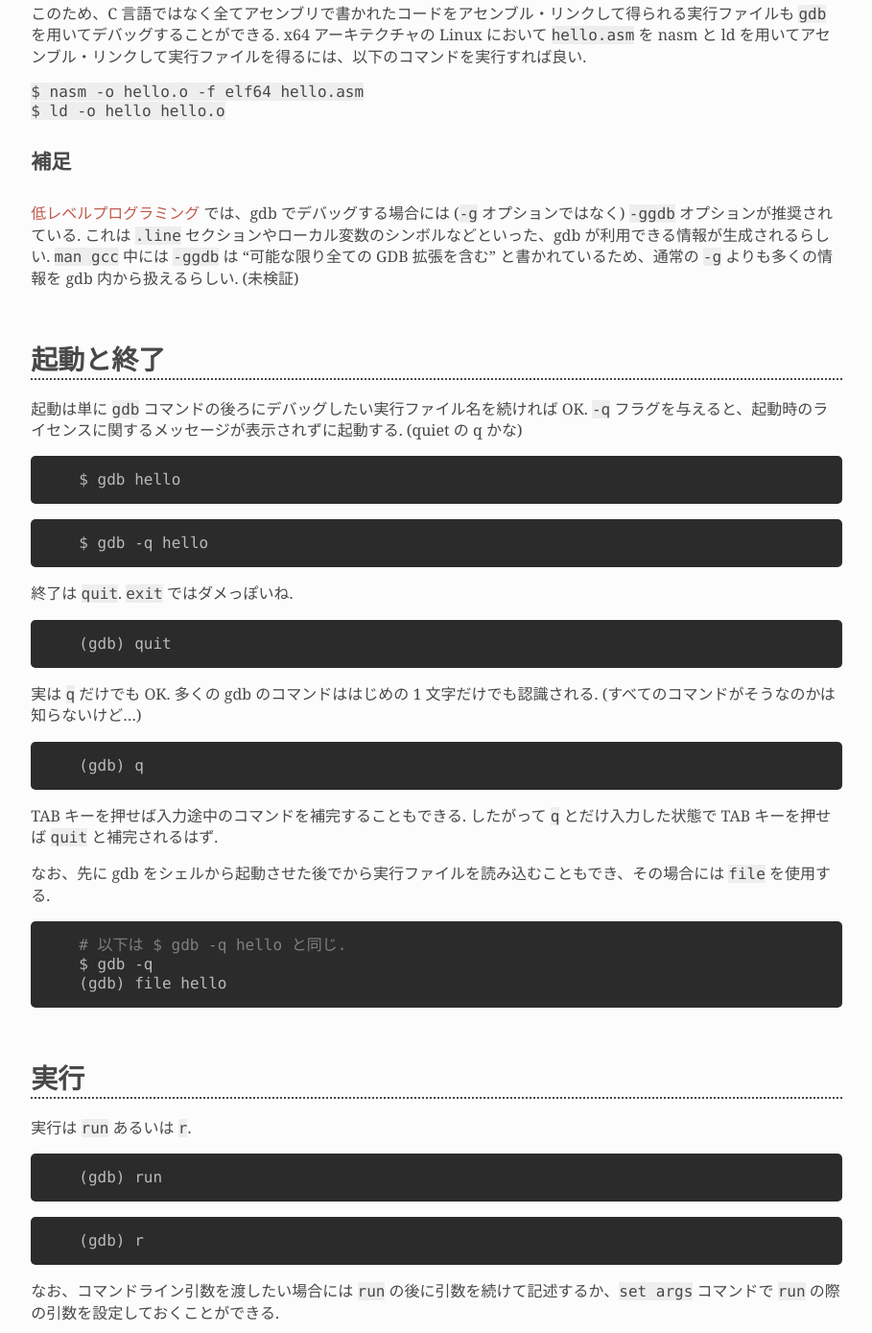
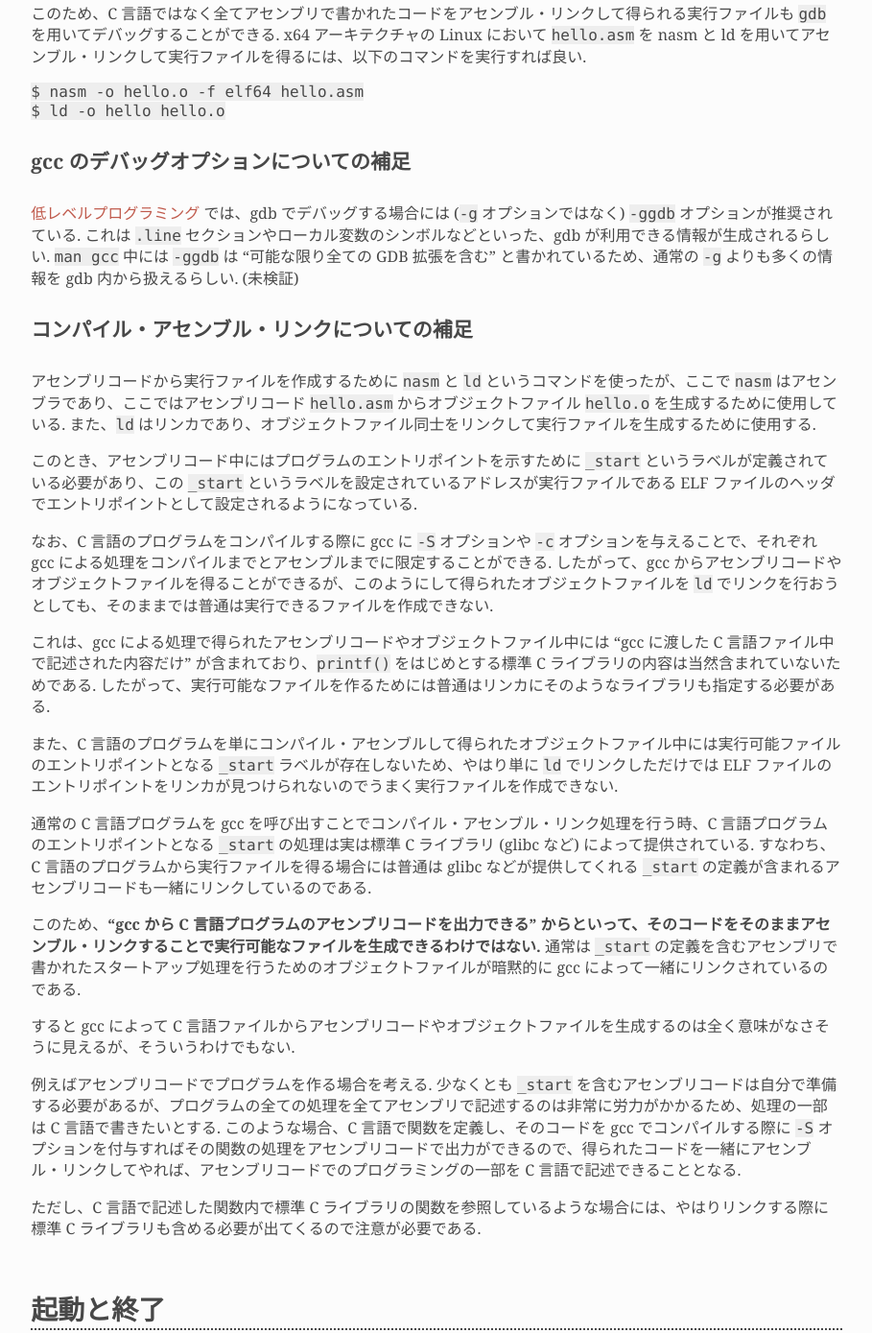
Before and after one commit to AnnPin/annpin.github.io, a plain HTML site: page posts/18/07/16/gdb-commands/index.html in a window 1280 px wide. Shown: the part 731-2120 px from the top of the page at 96% size, without its empty margins (189-1098 px from the left). Drawn offline with nearby package versions, Linux system fonts and the light colour scheme.

Commit message:
Update articles.

```diff
--- a/posts/18/07/16/gdb-commands/index.html
+++ b/posts/18/07/16/gdb-commands/index.html
@@ -463,7 +463,7 @@ Darcula color scheme from the JetBrains family of IDEs
       <p class="footnote">
 
       Created: <time class="">2018/07/16 07:47</time><br>
-      Last Update: <time class="">2018/07/30 04:45</time>
+      Last Update: <time class="">2018/07/30 05:37</time>
 
 
 
@@ -509,11 +509,39 @@ x64 アーキテクチャの Linux において <code>hello.asm</code> を nasm
 $ ld -o hello hello.o
 </code></pre>
 
-<h4 id="補足">補足</h4>
+<h4 id="gcc-のデバッグオプションについての補足">gcc のデバッグオプションについての補足</h4>
 
 <p><a href="https://www.amazon.co.jp/dp/4798155039">低レベルプログラミング</a> では、gdb でデバッグする場合には (<code>-g</code> オプションではなく) <code>-ggdb</code> オプションが推奨されている.
 これは <code>.line</code> セクションやローカル変数のシンボルなどといった、gdb が利用できる情報が生成されるらしい.
 <code>man gcc</code> 中には <code>-ggdb</code> は &ldquo;可能な限り全ての GDB 拡張を含む&rdquo; と書かれているため、通常の <code>-g</code> よりも多くの情報を gdb 内から扱えるらしい. (未検証)</p>
+
+<h4 id="コンパイル-アセンブル-リンクについての補足">コンパイル・アセンブル・リンクについての補足</h4>
+
+<p>アセンブリコードから実行ファイルを作成するために <code>nasm</code> と <code>ld</code> というコマンドを使ったが、ここで <code>nasm</code> はアセンブラであり、ここではアセンブリコード <code>hello.asm</code> からオブジェクトファイル <code>hello.o</code> を生成するために使用している.
+また、<code>ld</code> はリンカであり、オブジェクトファイル同士をリンクして実行ファイルを生成するために使用する.</p>
+
+<p>このとき、アセンブリコード中にはプログラムのエントリポイントを示すために <code>_start</code> というラベルが定義されている必要があり、この <code>_start</code> というラベルを設定されているアドレスが実行ファイルである ELF ファイルのヘッダでエントリポイントとして設定されるようになっている.</p>
+
+<p>なお、C 言語のプログラムをコンパイルする際に gcc に <code>-S</code> オプションや <code>-c</code> オプションを与えることで、それぞれ gcc による処理をコンパイルまでとアセンブルまでに限定することができる.
+したがって、gcc からアセンブリコードやオブジェクトファイルを得ることができるが、このようにして得られたオブジェクトファイルを <code>ld</code> でリンクを行おうとしても、そのままでは普通は実行できるファイルを作成できない.</p>
+
+<p>これは、gcc による処理で得られたアセンブリコードやオブジェクトファイル中には &ldquo;gcc に渡した C 言語ファイル中で記述された内容だけ&rdquo; が含まれており、<code>printf()</code> をはじめとする標準 C ライブラリの内容は当然含まれていないためである. したがって、実行可能なファイルを作るためには普通はリンカにそのようなライブラリも指定する必要がある.</p>
+
+<p>また、C 言語のプログラムを単にコンパイル・アセンブルして得られたオブジェクトファイル中には実行可能ファイルのエントリポイントとなる <code>_start</code> ラベルが存在しないため、やはり単に <code>ld</code> でリンクしただけでは ELF ファイルのエントリポイントをリンカが見つけられないのでうまく実行ファイルを作成できない.</p>
+
+<p>通常の C 言語プログラムを gcc を呼び出すことでコンパイル・アセンブル・リンク処理を行う時、C 言語プログラムのエントリポイントとなる <code>_start</code> の処理は実は標準 C ライブラリ (glibc など) によって提供されている.
+すなわち、C 言語のプログラムから実行ファイルを得る場合には普通は glibc などが提供してくれる <code>_start</code> の定義が含まれるアセンブリコードも一緒にリンクしているのである.</p>
+
+<p>このため、<strong>&ldquo;gcc から C 言語プログラムのアセンブリコードを出力できる&rdquo; からといって、そのコードをそのままアセンブル・リンクすることで実行可能なファイルを生成できるわけではない.</strong>
+通常は <code>_start</code> の定義を含むアセンブリで書かれたスタートアップ処理を行うためのオブジェクトファイルが暗黙的に gcc によって一緒にリンクされているのである.</p>
+
+<p>すると gcc によって C 言語ファイルからアセンブリコードやオブジェクトファイルを生成するのは全く意味がなさそうに見えるが、そういうわけでもない.</p>
+
+<p>例えばアセンブリコードでプログラムを作る場合を考える.
+少なくとも <code>_start</code> を含むアセンブリコードは自分で準備する必要があるが、プログラムの全ての処理を全てアセンブリで記述するのは非常に労力がかかるため、処理の一部は C 言語で書きたいとする.
+このような場合、C 言語で関数を定義し、そのコードを gcc でコンパイルする際に <code>-S</code> オプションを付与すればその関数の処理をアセンブリコードで出力ができるので、得られたコードを一緒にアセンブル・リンクしてやれば、アセンブリコードでのプログラミングの一部を C 言語で記述できることとなる.</p>
+
+<p>ただし、C 言語で記述した関数内で標準 C ライブラリの関数を参照しているような場合には、やはりリンクする際に標準 C ライブラリも含める必要が出てくるので注意が必要である.</p>
 
 <h1 id="起動と終了">起動と終了</h1>
 
--- a/sitemap.xml
+++ b/sitemap.xml
@@ -14,7 +14,7 @@
 
   <url>
     <loc>https://annpin.github.io/posts/18/07/16/gdb-commands/</loc>
-    <lastmod>2018-07-30T04:45:51+09:00</lastmod>
+    <lastmod>2018-07-30T05:37:22+09:00</lastmod>
   </url>
 
   <url>
```
Also changed, not shown: index.html (+1 -1 lines).
